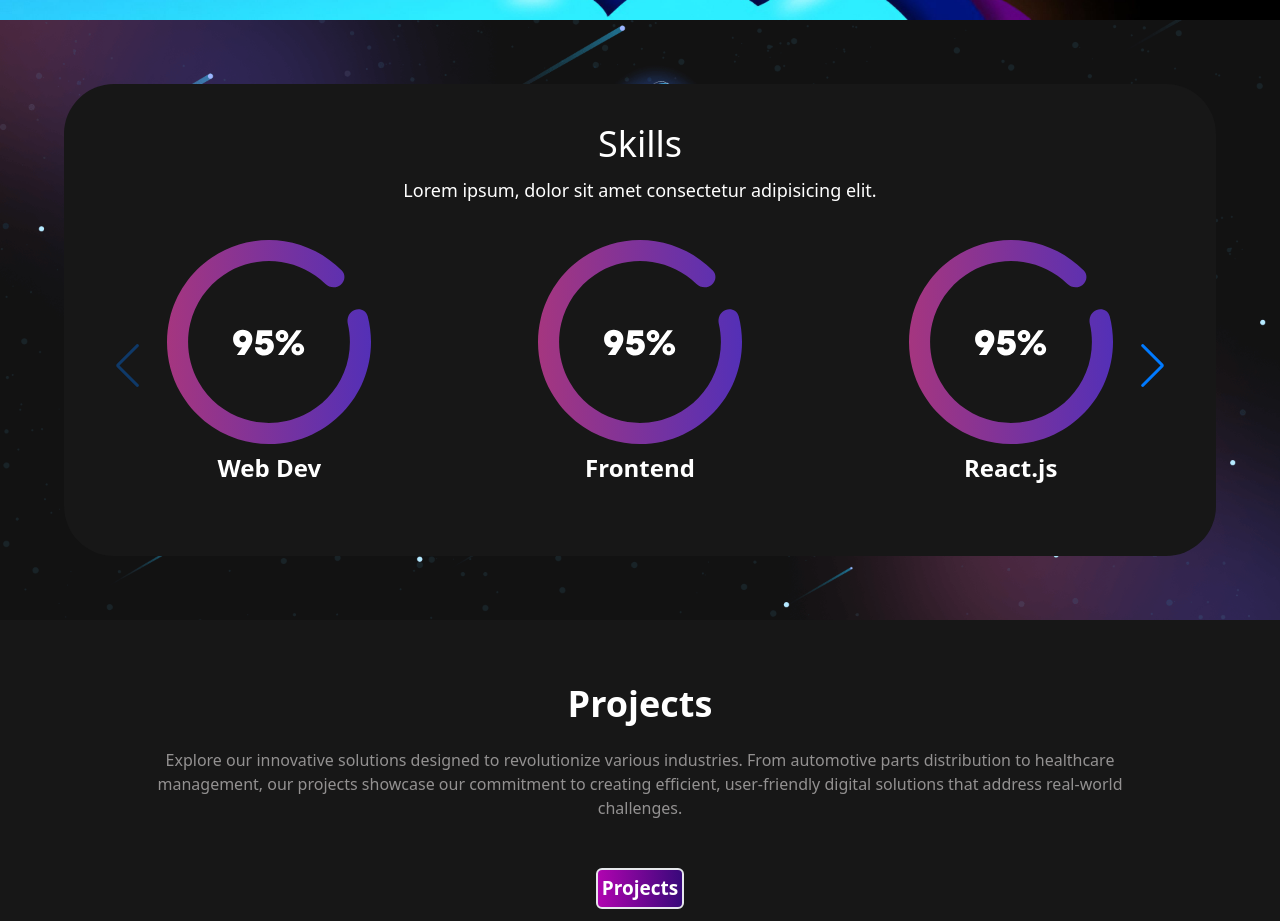
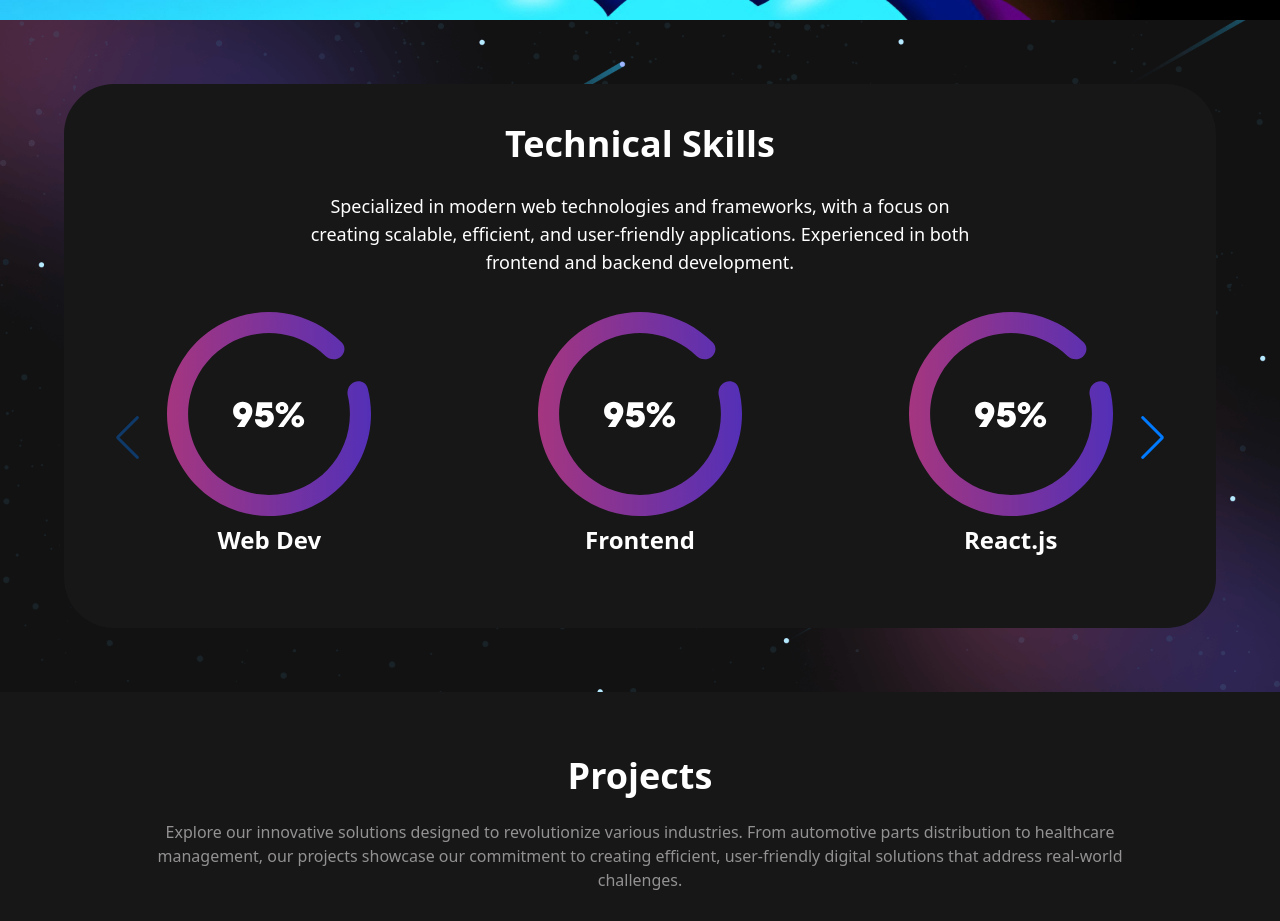
Before and after one commit to HusseinKing/My-Brand, a React (Vite) app: page / in a window 1280 px wide. Shown: the part 780-1701 px from the top of the page. Built offline with nearby package versions, Linux system fonts and the light colour scheme.

Commit message:
fix: skilss section

```diff
--- a/src/components/Skills.jsx
+++ b/src/components/Skills.jsx
@@ -11,11 +11,13 @@ import bg from "../assets/images/banner-bg.png"
 function Skills() {
   return (
     <>
-      <div id="skills" style={{backgroundImage: `url(${bg})`}} className="wrapper h-full bg-no-repeat bg-center bg-cover p-16 lg:p-4">
+      <div id="skills" style={{ backgroundImage: `url(${bg})` }} className="wrapper h-full bg-no-repeat bg-center bg-cover p-16 lg:p-4">
         <div className="skills-wrapper text-center text-white bg-[#171717]  p-10 rounded-[50px] lg:p-2">
-          <h1 className="text-4xl ">Skills</h1>
-          <p className="text-lg py-3">
-            Lorem ipsum, dolor sit amet consectetur adipisicing elit.
+          <h1 className="text-4xl font-bold mb-4">Technical Skills</h1>
+          <p className="text-lg py-3 max-w-2xl mx-auto">
+            Specialized in modern web technologies and frameworks, with a focus on
+            creating scalable, efficient, and user-friendly applications. Experienced
+            in both frontend and backend development.
           </p>
           <div className="box flex  justify-between  items-center bg-[#171717] my-6">
             <Swiper
```
